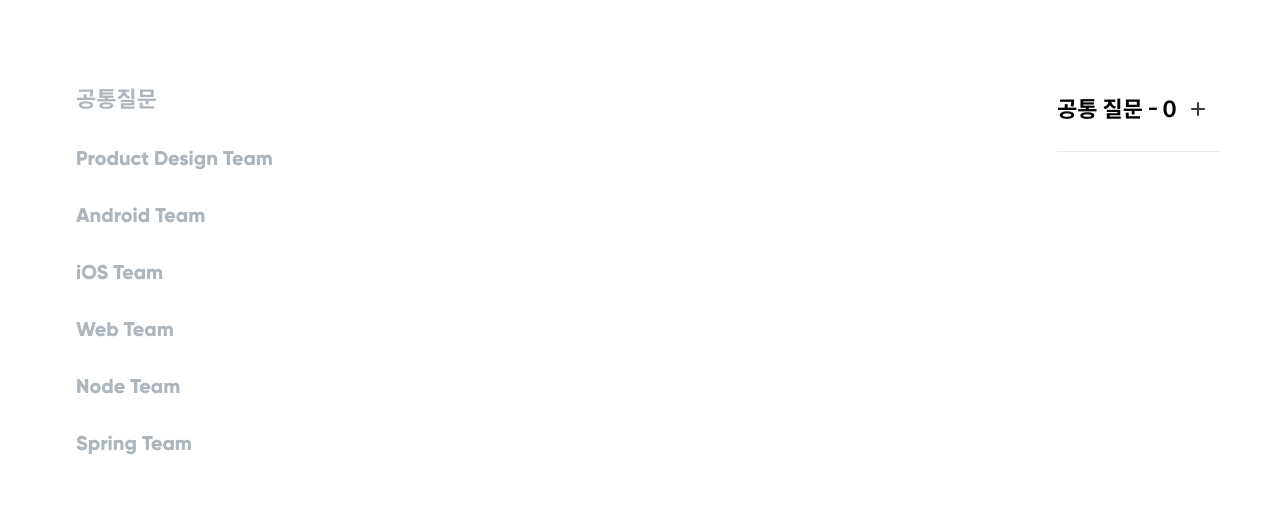
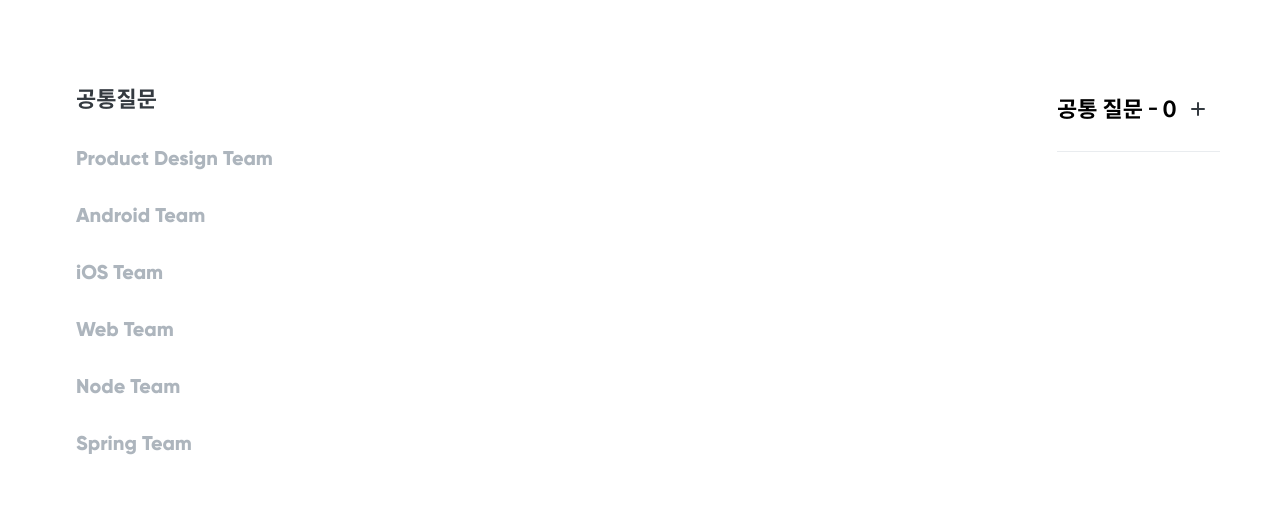
Before and after one commit to mash-up-kr/mash-up-recruit-fe, a Next.js app: page /faq/common in a window 1280 px wide. Shown: the part 220-731 px from the top of the page. Built offline with nearby package versions, Linux system fonts and the light colour scheme.

Commit message:
Refactor: 코드 리뷰 내용을 반영한다

```diff
--- a/src/components/common/MainNavigation/MainNavigation.component.tsx
+++ b/src/components/common/MainNavigation/MainNavigation.component.tsx
@@ -1,4 +1,4 @@
-import { FAQ_PAGE, HOME_PAGE, VIEWPORT_SIZE } from '@/constants';
+import { FAQ_COMMON_PAGE, HOME_PAGE, VIEWPORT_SIZE } from '@/constants';
 import { LinkTo, LoginModalDialog } from '@/components';
 import DivisionLine from '@/assets/svg/division-line.svg';
 import { MouseEventHandler, MutableRefObject, useRef, useState } from 'react';
@@ -28,7 +28,7 @@ const MainNavigation = () => {
             <LinkTo href={HOME_PAGE}>모집 공고</LinkTo>
           </li>
           <li>
-            <LinkTo href={FAQ_PAGE}>자주 묻는 질문</LinkTo>
+            <LinkTo href={FAQ_COMMON_PAGE}>자주 묻는 질문</LinkTo>
             <DivisionLine width={size === VIEWPORT_SIZE.MOBILE ? '1' : '2'} />
           </li>
           <li>
--- a/src/components/faq/FaqHeading/FaqHeading.styled.ts
+++ b/src/components/faq/FaqHeading/FaqHeading.styled.ts
@@ -5,7 +5,7 @@ export const Heading = styled.h2`
   ${({ theme }) => css`
     ${theme.fonts.kr.bold46};
     flex-basis: 100%;
-    margin: 8.4rem 0 5.4rem 0;
+    margin: 8.4rem 0 5.4rem;
 
     @media (max-width: ${theme.breakPoint.media.tabletS}) {
       ${theme.fonts.kr.bold24};
--- a/src/components/faq/ModalNavigation/ModalNavigation.component.tsx
+++ b/src/components/faq/ModalNavigation/ModalNavigation.component.tsx
@@ -5,7 +5,7 @@ import { PlatformKey, platforms } from '@/components/faq/Navigation/Navigation.c
 import * as Styled from './ModalNavigation.styled';
 
 interface ModalNavigationProps {
-  platformName?: PlatformKey;
+  platformName: PlatformKey;
 }
 
 const ModalNavigation = ({ platformName }: ModalNavigationProps) => {
@@ -20,9 +20,7 @@ const ModalNavigation = ({ platformName }: ModalNavigationProps) => {
     setIsOpenModal(false);
   };
 
-  const currentRouteName = platformName
-    ? platforms.find(({ key }) => key === platformName)?.name
-    : '공통질문';
+  const currentRouteName = platforms.find(({ key }) => key === platformName)?.name;
 
   return (
     <>
--- a/src/components/faq/Navigation/Navigation.component.tsx
+++ b/src/components/faq/Navigation/Navigation.component.tsx
@@ -1,7 +1,7 @@
 import { LinkTo } from '@/components';
 
 import {
-  FAQ_PAGE,
+  FAQ_COMMON_PAGE,
   FAQ_SPRING_PAGE,
   FAQ_ANDROID_PAGE,
   FAQ_DESIGN_PAGE,
@@ -12,7 +12,7 @@ import {
 
 import * as Styled from './Navigation.styled';
 
-export type PlatformKey = 'design' | 'android' | 'ios' | 'front-end' | 'node' | 'spring';
+export type PlatformKey = 'common' | 'design' | 'android' | 'ios' | 'front-end' | 'node' | 'spring';
 
 export type Platform = {
   key: PlatformKey;
@@ -21,6 +21,11 @@ export type Platform = {
 };
 
 export const platforms: Platform[] = [
+  {
+    key: 'common',
+    path: FAQ_COMMON_PAGE,
+    name: '공통질문',
+  },
   {
     key: 'design',
     path: FAQ_DESIGN_PAGE,
@@ -60,18 +65,15 @@ interface NavigationProps {
 
 const Navigation = ({ platformName, handleClickItem = () => {} }: NavigationProps) => {
   return (
-    <Styled.Navigation>
-      <Styled.List>
-        <Styled.ListItem active={!platformName} onClick={handleClickItem}>
-          <LinkTo href={FAQ_PAGE}>공통질문</LinkTo>
-        </Styled.ListItem>
+    <nav>
+      <ul>
         {platforms.map(({ key, name, path }) => (
           <Styled.ListItem active={platformName === key} key={key} onClick={handleClickItem}>
             <LinkTo href={path}>{name}</LinkTo>
           </Styled.ListItem>
         ))}
-      </Styled.List>
-    </Styled.Navigation>
+      </ul>
+    </nav>
   );
 };
 
--- a/src/components/faq/Navigation/Navigation.styled.ts
+++ b/src/components/faq/Navigation/Navigation.styled.ts
@@ -1,9 +1,5 @@
 import { css } from '@emotion/react';
 import styled from '@emotion/styled';
-
-export const Navigation = styled.nav``;
-
-export const List = styled.ul``;
 
 interface StyledLiProps {
   active: boolean;
--- a/src/constants/route.ts
+++ b/src/constants/route.ts
@@ -1,6 +1,6 @@
 export const HOME_PAGE = '/';
 
-export const FAQ_PAGE = '/faq';
+export const FAQ_COMMON_PAGE = '/faq/common';
 export const FAQ_FRONT_END_PAGE = '/faq/front-end';
 export const FAQ_DESIGN_PAGE = '/faq/design';
 export const FAQ_NODE_PAGE = '/faq/node';
```
